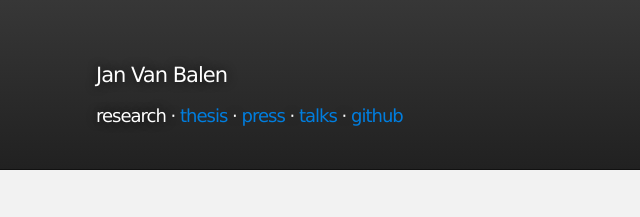
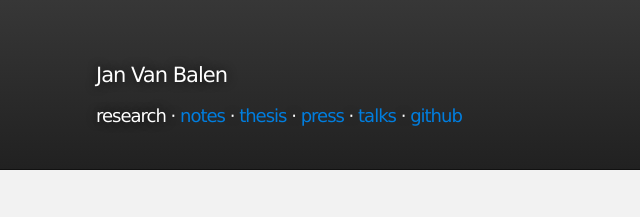
Before and after one commit to jvbalen/jvbalen.github.io, a plain HTML site: page index.html in a window 1280 px wide. Shown: the top 217 px of the page, 224-864 px from the left. Drawn offline with Linux system fonts and the light colour scheme.

Commit message:
missing notes link from index

```diff
--- a/index.html
+++ b/index.html
@@ -21,6 +21,7 @@
           <h4 id="project_tagline">Jan Van Balen</h4>
           <h5 id="tabs">
             research &middot;
+            <a href="notes.html">notes</a> &middot;
             <a href="thesis.html">thesis</a> &middot;
             <a href="press.html">press</a> &middot;
             <a href="talks.html">talks</a> &middot;
```
